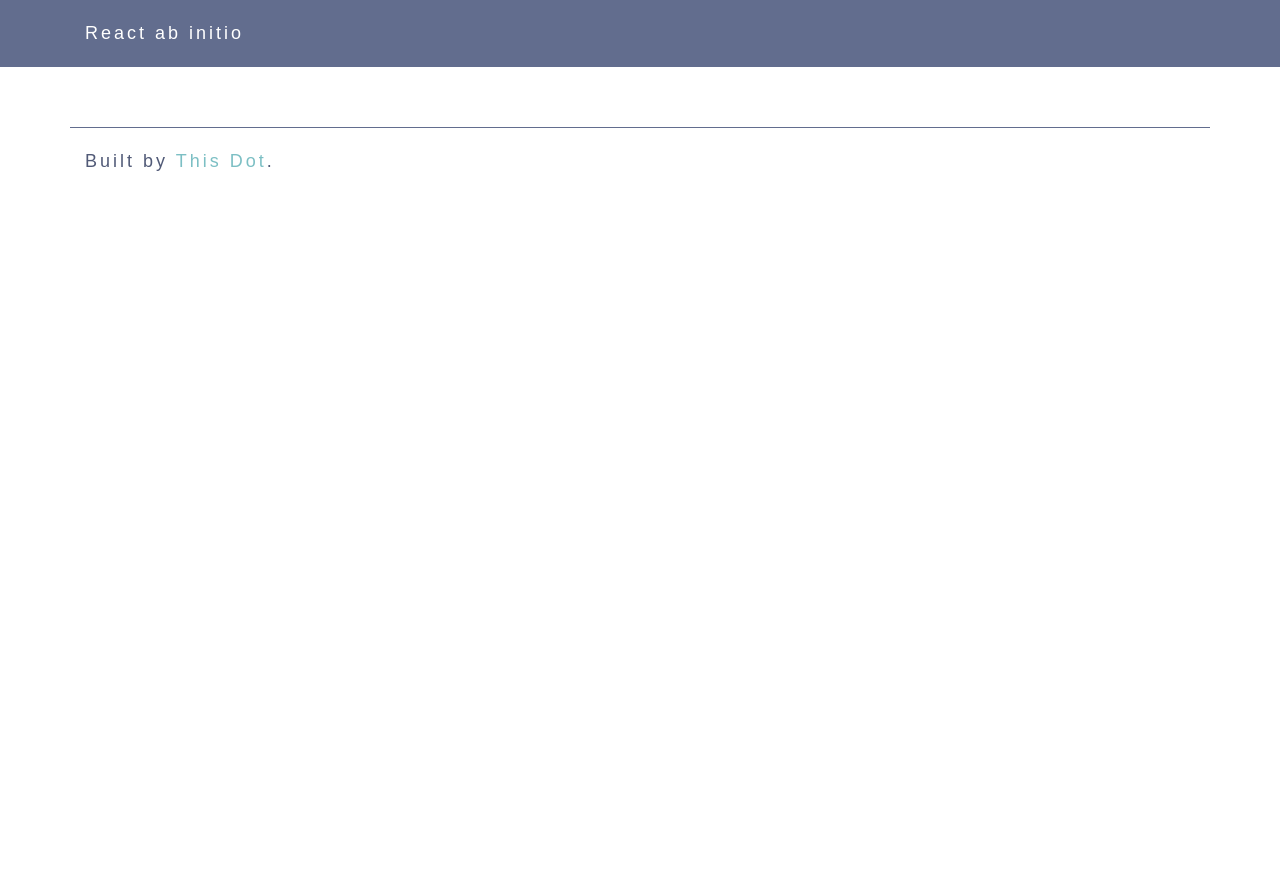
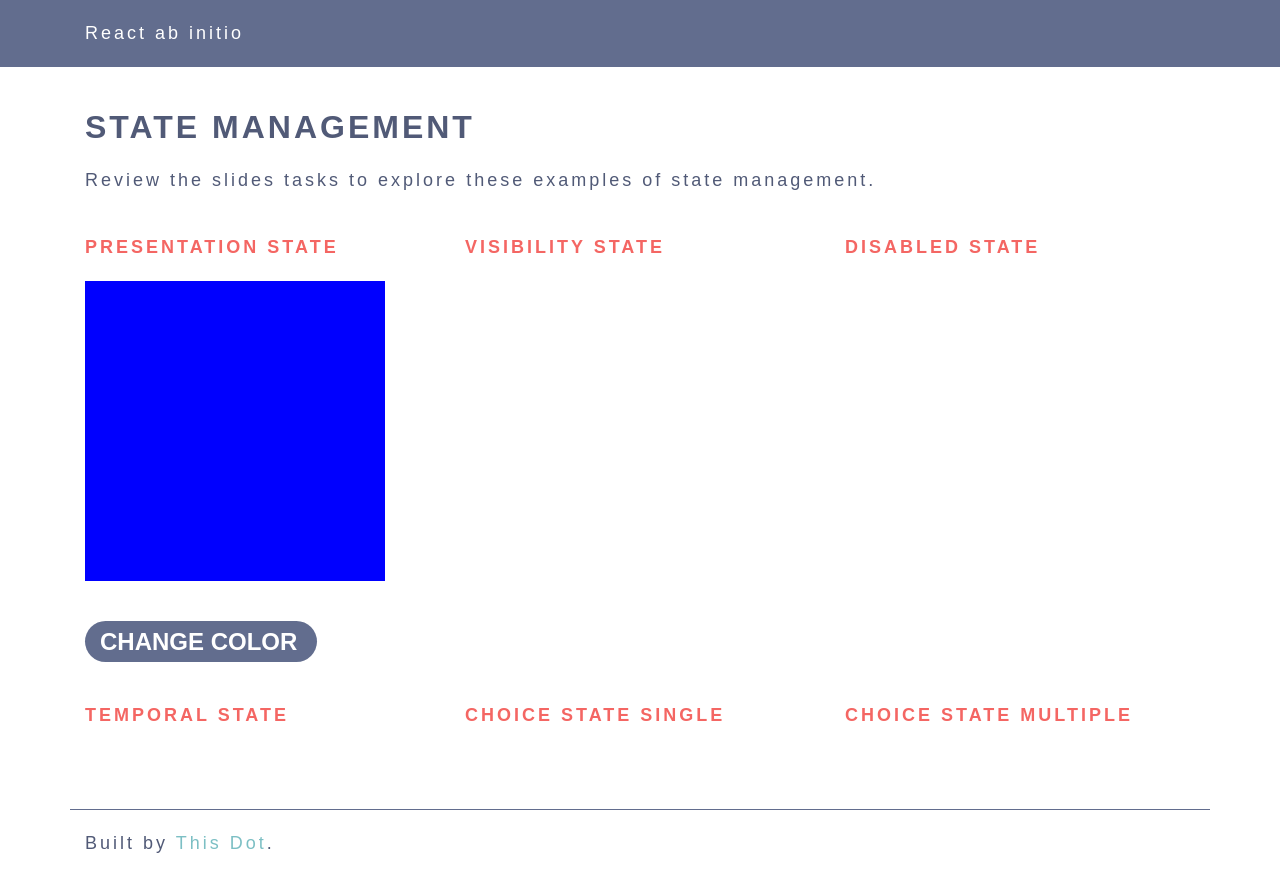
Before and after one commit to ShivaKshatriya/reactLearning, a React (Create React App) app: page /state-management in a window 1280 px wide. Before the commit the page ends 800 px from the top, so only its background shows below. Built offline with nearby package versions, Linux system fonts and the light colour scheme.

Commit message:
Add state management demos

```diff
--- a/src/App-Header.tsx
+++ b/src/App-Header.tsx
@@ -1,5 +1,5 @@
 import * as React from 'react';
-import './styles/modules/App-Header.css';
+import './styles/modules/app-header.css';
 
 class AppHeader extends React.Component<{}, null> {
   render() {
--- /dev/null
+++ b/src/components/presentation-state.tsx
@@ -0,0 +1,35 @@
+import * as React from 'react';
+import '../styles/components/presentation-state.css';
+
+interface presentationState {
+    isRed: boolean
+}
+
+class PresentationState extends React.Component<{ }, presentationState> {
+    constructor() {
+        super();
+        this.state = {
+            isRed: false
+        };
+        this.toggleRed = this.toggleRed.bind(this);
+    }
+
+    public render() {
+        return (
+            <div>
+                <div className={this.state.isRed ? "target-box red" : "target-box"}/>
+                <button className="button" onClick={this.toggleRed}>
+                    Change color
+                </button>
+            </div>
+        );
+    }
+
+    private toggleRed() {
+        this.setState({
+            isRed: !this.state.isRed
+        });
+    }
+}
+
+export default PresentationState;
--- a/src/index.tsx
+++ b/src/index.tsx
@@ -10,8 +10,9 @@ import indexRoute from './routes/index';
 import templatesRoute from './routes/templates';
 import actionsRoute from './routes/actions';
 import componentsRoute from './routes/components';
+import stateRoute from './routes/state-management';
 
-import './styles/modules/App.css';
+import './styles/modules/app.css';
 
 render(
   (
@@ -24,6 +25,7 @@ render(
           <Route path="/templates" component={templatesRoute} />
           <Route path="/actions" component={actionsRoute} />
           <Route path="/components" component={componentsRoute} />
+          <Route path="/state-management" component={stateRoute} />
         </div>
       </BrowserRouter>
 
--- a/src/routes/index.tsx
+++ b/src/routes/index.tsx
@@ -5,8 +5,10 @@ export default function() {
   return (
       <div className="container">
           <ul>
+            <li><Link to="templates">Templates</Link></li>
+            <li><Link to="actions">Actions</Link></li>
             <li><Link to="components">Components</Link></li>
-            <li><Link to="templates">Templates</Link></li>
+            <li><Link to="state-management">State management</Link></li>
           </ul>
       </div>
   );
--- /dev/null
+++ b/src/routes/state-management.tsx
@@ -0,0 +1,40 @@
+import * as React from 'react';
+import PresentationState from '../components/presentation-state';
+import '../styles/modules/state-management.css';
+
+export default function() {
+    return (
+        <div className="container state-container">
+            <h2>State Management</h2>
+            <p>
+                Review the slides tasks to explore these examples of state management.
+            </p>
+            <div className="row">
+                <div className="col-md-4">
+                    <h3>Presentation state</h3>
+                    <PresentationState />
+                </div>
+                <div className="col-md-4">
+                    <h3>Visibility state</h3>
+
+                </div>
+                <div className="col-md-4">
+                    <h3>Disabled state</h3>
+
+                </div>
+                <div className="col-md-4">
+                    <h3>Temporal state</h3>
+
+                </div>
+                <div className="col-md-4">
+                    <h3>Choice state single</h3>
+
+                </div>
+                <div className="col-md-4">
+                    <h3>Choice state multiple</h3>
+
+                </div>
+            </div>
+        </div>
+    );
+}
--- /dev/null
+++ b/src/styles/components/presentation-state.scss
@@ -0,0 +1,13 @@
+@import '../base/variables';
+
+.target-box {
+  width: 300px;
+  height: 300px;
+  background: blue;
+  color: blue;
+  margin-bottom: unit-space(2);
+  &.red {
+    background: red;
+    color: red;
+  }
+}
--- /dev/null
+++ b/src/styles/modules/state-management.scss
@@ -0,0 +1,8 @@
+@import '../base/variables';
+
+.state-container {
+  h3 {
+    color: $action-color;
+    margin-bottom: unit-space(1);
+  }
+}
```
